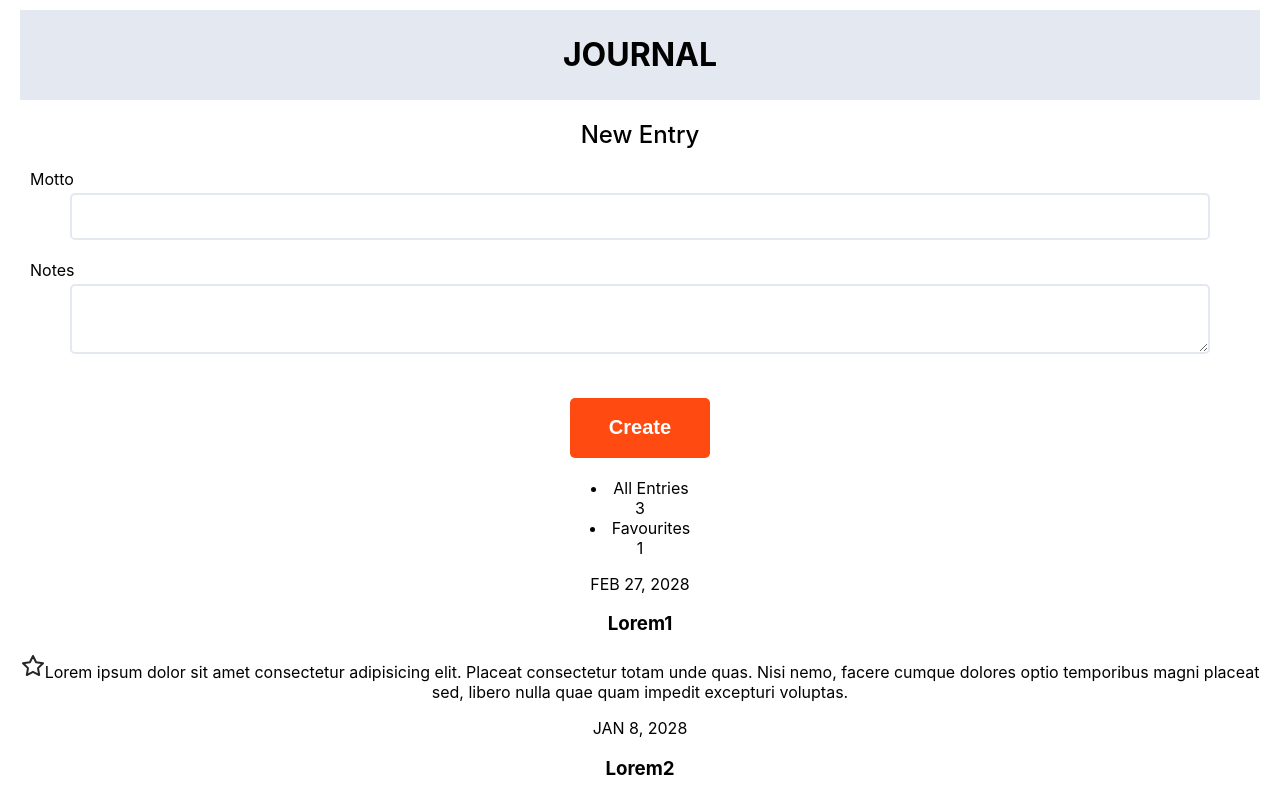
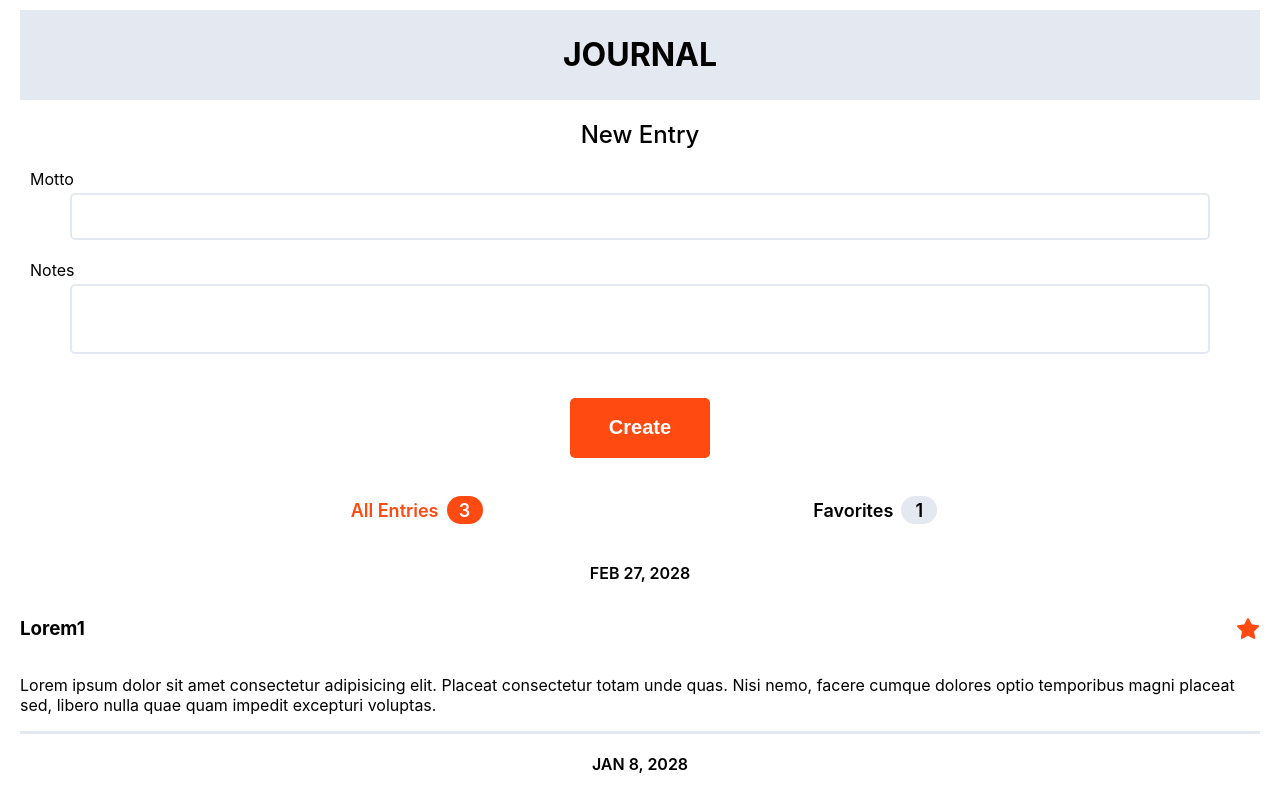
Before and after one commit to lenzloesche/journal, a React (Create React App) app: page / in a window 1280 px wide. Shown: the top 798 px of the page. Built offline with nearby package versions, Linux system fonts and the light colour scheme.

Commit message:
finish design

```diff
--- a/src/App.js
+++ b/src/App.js
@@ -19,10 +19,10 @@ function App() {
       <Button>Create</Button>
       <Navigation>
         <NavigationItem title="All Entries" number="3" selected />
-        <NavigationItem title="Favourites" number="1" />
+        <NavigationItem title="Favorites" number="1" />
       </Navigation>
       <EntryContainer>
-        <Entry title="Lorem1" date="FEB 27, 2028">
+        <Entry title="Lorem1" date="FEB 27, 2028" bookmarked>
           Lorem ipsum dolor sit amet consectetur adipisicing elit. Placeat
           consectetur totam unde quas. Nisi nemo, facere cumque dolores optio
           temporibus magni placeat sed, libero nulla quae quam impedit excepturi
--- a/src/components/Entry/Entry.css
+++ b/src/components/Entry/Entry.css
@@ -0,0 +1,24 @@
+@import url("../../colors.css");
+
+.line {
+  height: 3px;
+  background-color: var(--color-water-10);
+}
+
+.motto {
+  width: 100%;
+  text-align: left;
+}
+
+.notes {
+  text-align: left;
+}
+
+.flexbox {
+  display: flex;
+  flex-direction: row;
+}
+.date {
+  margin-top: 20px;
+  font-weight: 600;
+}
--- a/src/components/Entry/index.js
+++ b/src/components/Entry/index.js
@@ -1,12 +1,17 @@
 import star from "../../resources/star.svg";
+import starFilled from "../../resources/star-filled.svg";
+import "./Entry.css";
 
-export default function Entry({ children, title, date }) {
+export default function Entry({ children, title, date, bookmarked }) {
   return (
     <article>
-      <p>{date}</p>
-      <h3>{title}</h3>
-      <img src={star} alt="star" />
-      {children}
+      <p className="date">{date}</p>
+      <div className="flexbox">
+        <h3 className="motto">{title}</h3>
+        <img src={bookmarked ? starFilled : star} alt="star" />
+      </div>
+      <p className="notes">{children}</p>
+      <div className="line"></div>
     </article>
   );
 }
--- a/src/components/Footer/Footer.css
+++ b/src/components/Footer/Footer.css
@@ -0,0 +1,8 @@
+@import url("../../colors.css");
+
+.Footer {
+  background-color: var(--color-granite);
+  color: var(--color-foam);
+  padding: 10px;
+  margin: 10px;
+}
--- a/src/components/Footer/index.js
+++ b/src/components/Footer/index.js
@@ -1,3 +1,4 @@
+import "./Footer.css";
 export default function Footer({ children }) {
-  return <footer>{children}</footer>;
+  return <footer className="Footer">{children}</footer>;
 }
--- a/src/components/Input/Input.css
+++ b/src/components/Input/Input.css
@@ -4,6 +4,7 @@
   left: 30px;
 }
 .input {
+  resize: none;
   margin: 4px;
   width: 90%;
   border: 2px solid var(--color-water-10);
--- a/src/components/Navigation/Navigation.css
+++ b/src/components/Navigation/Navigation.css
@@ -0,0 +1,5 @@
+.Navigation {
+  display: flex;
+  flex-direction: row;
+  justify-content: space-evenly;
+}
--- a/src/components/Navigation/index.js
+++ b/src/components/Navigation/index.js
@@ -1,3 +1,5 @@
+import "./Navigation.css";
+
 export default function Navigation({ children }) {
-  return <nav>{children}</nav>;
+  return <nav className="Navigation">{children}</nav>;
 }
--- a/src/components/NavigationItem/NavigationItem.css
+++ b/src/components/NavigationItem/NavigationItem.css
@@ -0,0 +1,24 @@
+@import url("../../colors.css");
+.listItem {
+  display: flex;
+
+  font-size: large;
+  font-weight: 600;
+}
+.text {
+  padding: 4px 8px;
+}
+.text--bolded {
+  color: var(--color-nemo);
+}
+.number {
+  width: 20px;
+  padding: 4px 8px;
+  height: 20px;
+  border-radius: 20px;
+  background-color: var(--color-water-10);
+}
+.number--bolded {
+  background-color: var(--color-nemo);
+  color: var(--color-foam);
+}
--- a/src/components/NavigationItem/index.js
+++ b/src/components/NavigationItem/index.js
@@ -1,8 +1,9 @@
+import "./NavigationItem.css";
 export default function NavigationItem({ title, number, selected }) {
   return (
-    <li>
-      {title}
-      <div>{number}</div>
+    <li className="listItem ">
+      <p className={`text ${selected ? "text--bolded" : ""}`}>{title}</p>
+      <p className={`number ${selected ? "number--bolded" : ""}`}>{number}</p>
     </li>
   );
 }
--- a/src/index.css
+++ b/src/index.css
@@ -12,6 +12,3 @@ code {
   font-family: source-code-pro, Menlo, Monaco, Consolas, "Courier New",
     monospace;
 }
-main {
-  margin-left: 20px;
-}
```
